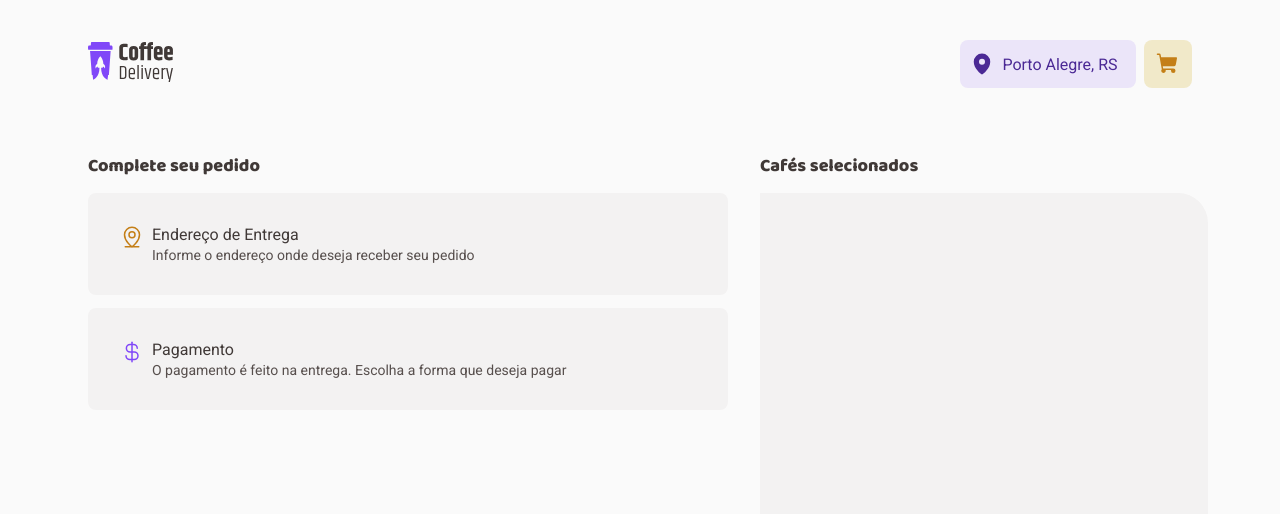
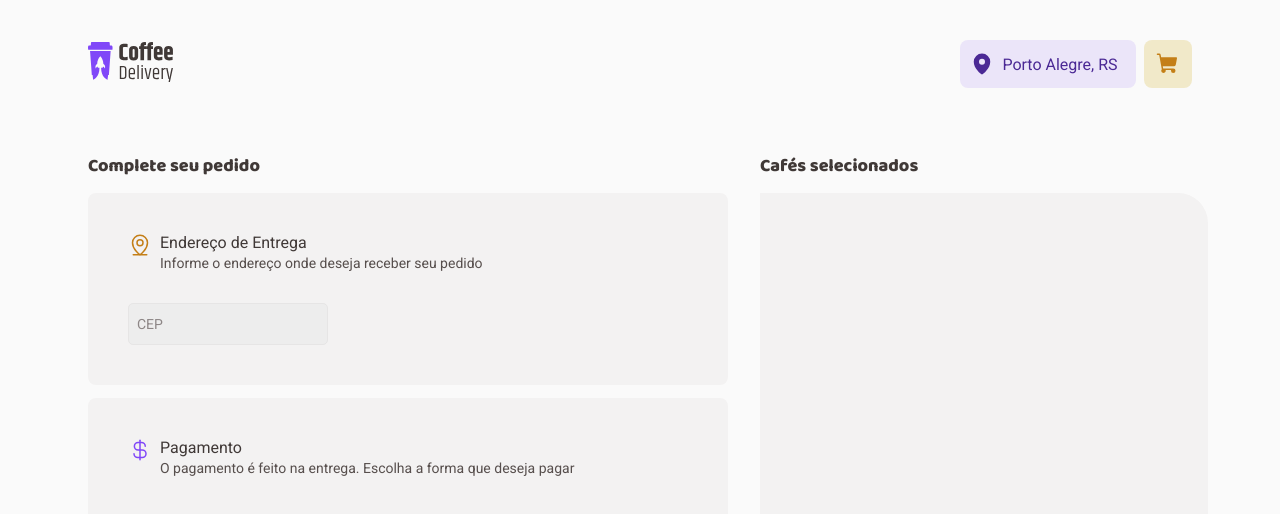
Before and after one commit to zhydani/coffee-delivery, a React (Vite) app: page /checkout in a window 1280 px wide. Shown: the top 514 px of the page. Built offline with nearby package versions, Linux system fonts and the light colour scheme.

Commit message:
improviment!: adicionando style base do input

```diff
--- a/src/pages/Checkout/index.tsx
+++ b/src/pages/Checkout/index.tsx
@@ -1,5 +1,6 @@
 import { CurrencyDollar, MapPinLine } from 'phosphor-react'
 import {
+  CepInput,
   CheckoutContainer,
   CurrencyDollarIcon,
   FormContainer,
@@ -22,7 +23,9 @@ export function Checkout() {
               <p>Informe o endereço onde deseja receber seu pedido</p>
             </div>
           </header>
-          <form action=""></form>
+          <form action="">
+            <CepInput id="cep" placeholder="CEP" />
+          </form>
         </FormContainer>
         <FormContainer>
           <header>
--- a/src/pages/Checkout/styles.ts
+++ b/src/pages/Checkout/styles.ts
@@ -18,7 +18,7 @@ export const FormContainer = styled.div`
   background-color: ${(props) => props.theme['gray-200']};
   border-radius: 8px;
   width: 40rem;
-  padding: 2rem;
+  padding: 2.5rem;
   margin-bottom: 0.8rem;
   header {
     display: flex;
@@ -34,6 +34,9 @@ export const FormContainer = styled.div`
       color: ${(props) => props.theme['gray-700']};
       padding-top: 0.2rem;
     }
+  }
+  form {
+    padding-top: 2rem;
   }
 `
 
@@ -55,3 +58,26 @@ export const SelectedCoffees = styled.div`
   height: 31.125rem;
   padding: 2rem;
 `
+const BaseInput = styled.input`
+  background-color: ${(props) => props.theme['gray-300']};
+  height: 2.625rem;
+  border: 1px solid ${(props) => props.theme['gray-400']};
+  border-radius: 5px;
+
+  font-size: 0.875rem;
+  padding: 0 0.5rem;
+  color: ${(props) => props.theme['gray-700']};
+
+  &:focus {
+    box-shadow: none;
+    border-color: ${(props) => props.theme['yellow-500']};
+  }
+  &::placeholder {
+    color: ${(props) => props.theme['gray-600']};
+  }
+`
+
+export const CepInput = styled(BaseInput)`
+  flex: 1;
+  width: 12.5rem;
+`
```
